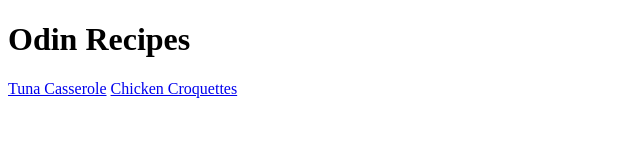
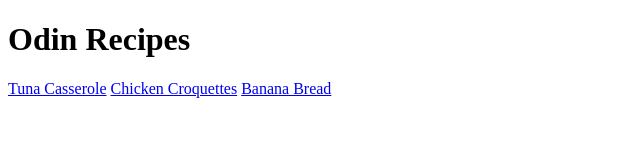
Before and after one commit to rh-code22/odin-recipes, a plain HTML site: page index.html in a window 1280 px wide. Shown: the whole page, without its empty margins (0-640 px from the left). Drawn offline with Linux system fonts and the light colour scheme.

Commit message:
Add link to banana bread recipe page on index.html.

```diff
--- a/index.html
+++ b/index.html
@@ -7,7 +7,10 @@
 </head>
 <body>
     <h1>Odin Recipes</h1>
+
     <a href="recipes/tuna-casserole.html">Tuna Casserole</a>
     <a href="recipes/chicken-croquettes.html">Chicken Croquettes</a>
+    <a href="recipes/banana-bread.html">Banana Bread</a>
+
 </body>
 </html>
```
